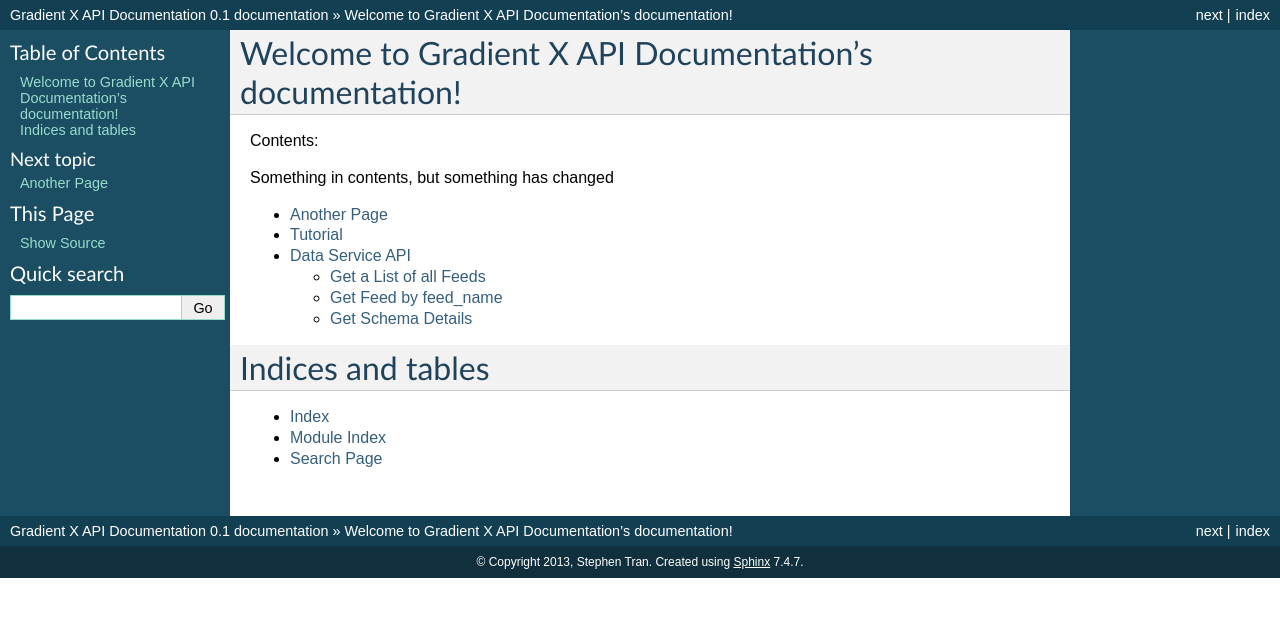
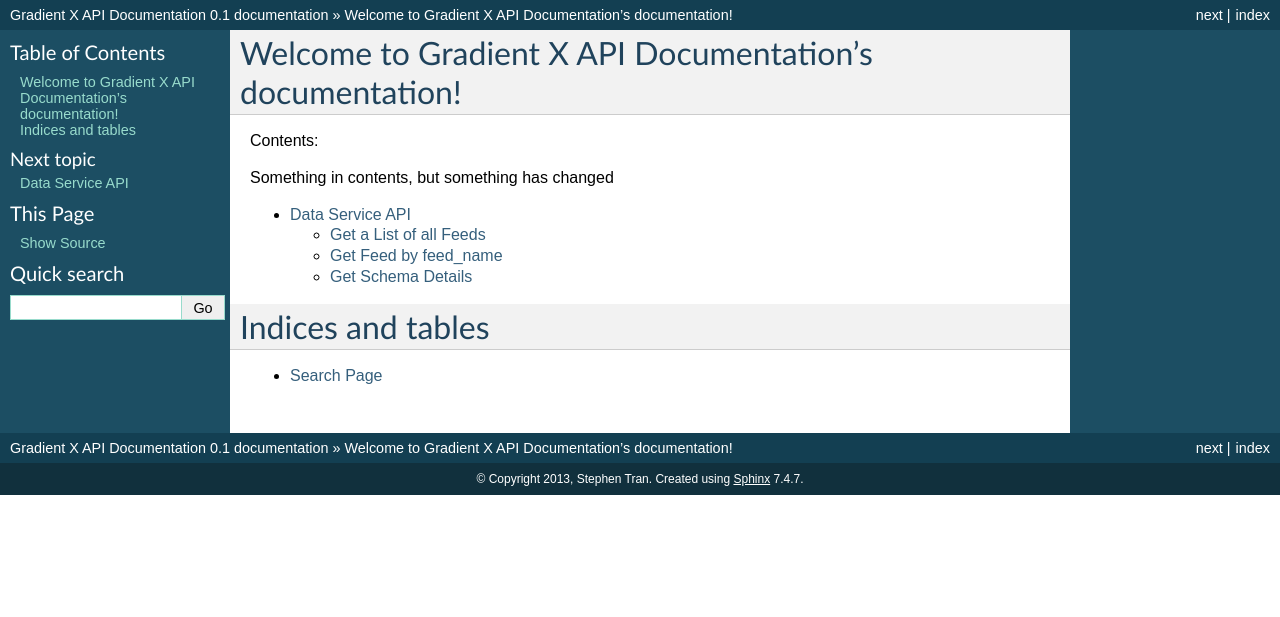
Before and after one commit to stran12/gxdocs, a Sphinx documentation site: the page built from docs/index.rst, in a window 1280 px wide. Shown: the top 617 px of the page. Built offline with Sphinx 7.4.7, drawn with Linux system fonts in a browser that asks for light colours.

Commit message:
Cleaning up documentation homepage

```diff
--- a/docs/index.rst
+++ b/docs/index.rst
@@ -13,8 +13,6 @@ Something in contents, but something has changed
 .. toctree::
     :maxdepth: 2
 
-    intro
-    tutorial
     data_service
 
 
@@ -23,6 +21,6 @@ Something in contents, but something has changed
 Indices and tables
 ==================
 
-* :ref:`genindex`
-* :ref:`modindex`
 * :ref:`search`
+..  * :ref:`genindex`
+    * :ref:`modindex`
```
